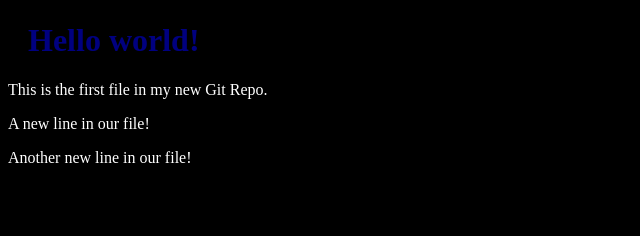
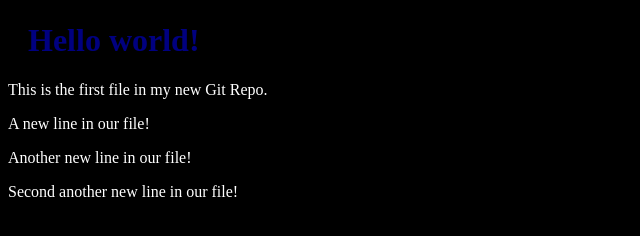
Before and after one commit to rupock/hello-world-, a plain HTML site: page index.html in a window 1280 px wide. Shown: the part 290-526 px from the top of the page, without its empty margins (0-640 px from the left). Drawn offline with Linux system fonts and the light colour scheme; files whose address does not match are found by name.

Commit message:
Update index file

```diff
--- a/index.html
+++ b/index.html
@@ -10,6 +10,8 @@
 <p>This is the first file in my new Git Repo.</p>
 <p>A new line in our file!</p>
 <p>Another new line in our file!</p>
+<p>Second another new line in our file!</p>
+
 
 </body>
 </html>
```
